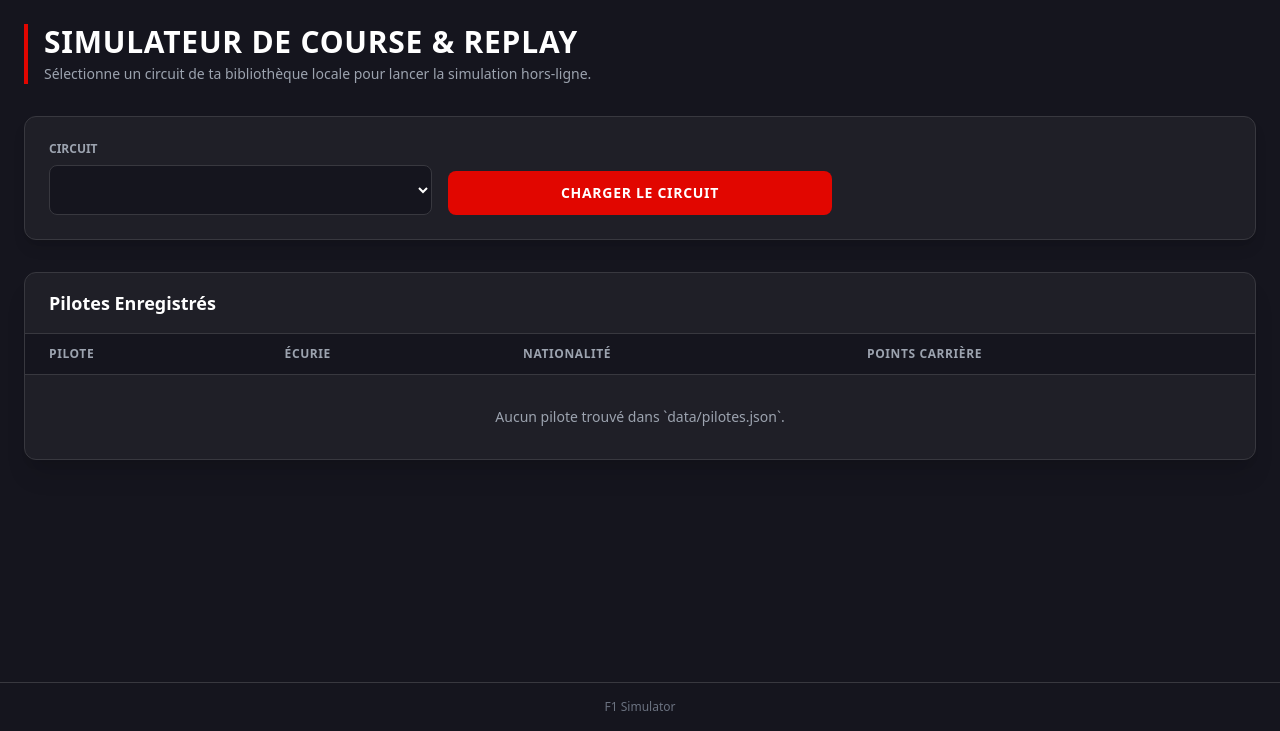
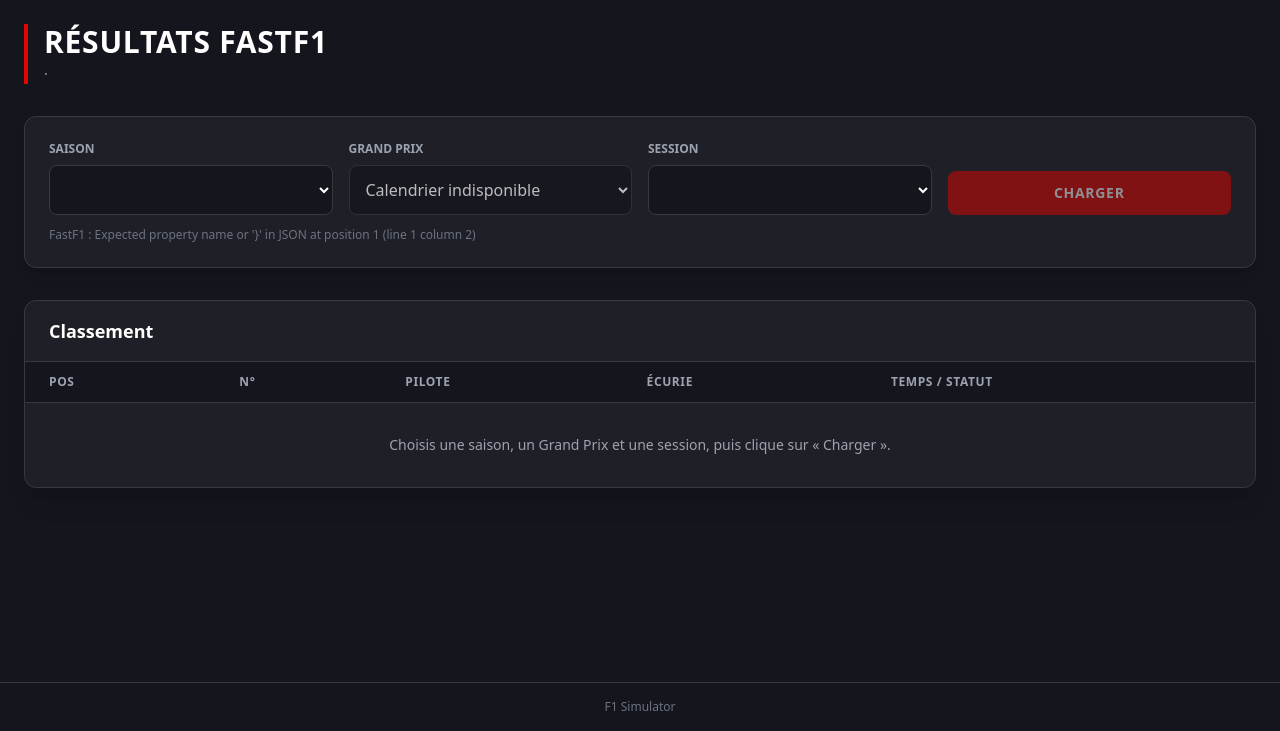
Before and after one commit to hugorouff/F1-Simulator, a Symfony app: template templates/simulator/index.html.twig in a window 1280 px wide. Shown: the part 69-800 px from the top of the page. Run offline with Twig, Linux system fonts and the light colour scheme; the template is opened without the code that fills it, so the values that code supplies are empty; some libraries are stand-ins or nearby versions.

Commit message:
Update index.html.twig

```diff
--- a/templates/simulator/index.html.twig
+++ b/templates/simulator/index.html.twig
@@ -1,68 +1,97 @@
 {% extends 'base.html.twig' %}
 
-{% block title %}Simulateur de Course - Bibliothèque Locale{% endblock %}
+{% block title %}Simulateur F1 - {{ event_name ?? 'Résultats' }} {{ selected_year }}{% endblock %}
 
 {% block body %}
 <div class="mb-8 border-l-4 border-f1-red pl-4">
     <h2 class="text-2xl sm:text-3xl font-extrabold uppercase tracking-wide">
-        Simulateur de Course & Replay
+        {{ event_name ?? ('Résultats FastF1 ' ~ selected_year) }}
     </h2>
     <p class="text-gray-400 text-sm mt-1">
-        Sélectionne un circuit de ta bibliothèque locale pour lancer la simulation hors-ligne.
+        {{ sessions[selected_session] ?? selected_session }} · {{ selected_year }}
     </p>
 </div>
 
 <div class="bg-f1-card p-4 sm:p-6 rounded-xl border border-f1-border mb-8 shadow-lg">
-    <form method="GET" action="{{ path('app_replay') }}" id="sim-form" class="grid grid-cols-1 md:grid-cols-3 gap-4">
+    <form method="GET" action="{{ path('app_simulator') }}" id="sim-form"
+          data-calendar-url="{{ path('api_fastf1_calendar', {year: 2000}) }}"
+          data-selected-round="{{ selected_round }}"
+          class="grid grid-cols-1 md:grid-cols-4 gap-4">
         <div>
-            <label class="block text-xs font-semibold text-gray-400 uppercase mb-2">Circuit</label>
-            <select name="circuit" id="sim-circuit" class="w-full bg-f1-dark border border-f1-border rounded-lg p-3 text-white focus:border-f1-red focus:outline-none">
-                {% for slug, circuit in circuits %}
-                    <option value="{{ slug }}" {{ selected_circuit == slug ? 'selected' }}>
-                        {{ circuit.name }} ({{ (circuit.length_m / 1000)|round(2) }} km)
-                    </option>
+            <label class="block text-xs font-semibold text-gray-400 uppercase mb-2">Saison</label>
+            <select name="year" id="sim-year" class="w-full bg-f1-dark border border-f1-border rounded-lg p-3 text-white focus:border-f1-red focus:outline-none">
+                {% for y in years %}
+                    <option value="{{ y }}" {{ selected_year == y ? 'selected' }}>{{ y }}</option>
+                {% endfor %}
+            </select>
+        </div>
+        <div>
+            <label class="block text-xs font-semibold text-gray-400 uppercase mb-2">Grand Prix</label>
+            <select name="round" id="sim-round" required disabled class="w-full bg-f1-dark border border-f1-border rounded-lg p-3 text-white focus:border-f1-red focus:outline-none">
+                <option value="">Chargement du calendrier…</option>
+            </select>
+        </div>
+        <div>
+            <label class="block text-xs font-semibold text-gray-400 uppercase mb-2">Session</label>
+            <select name="session" class="w-full bg-f1-dark border border-f1-border rounded-lg p-3 text-white focus:border-f1-red focus:outline-none">
+                {% for code, label in sessions %}
+                    <option value="{{ code }}" {{ selected_session == code ? 'selected' }}>{{ label }}</option>
                 {% endfor %}
             </select>
         </div>
         <div class="flex items-end">
-            <button type="submit" id="load-btn" class="w-full bg-f1-red hover:bg-red-700 text-white font-bold py-3 px-4 rounded-lg transition uppercase text-sm tracking-wider">
-                Charger le circuit
+            <button type="submit" id="load-btn" disabled class="w-full bg-f1-red hover:bg-red-700 text-white font-bold py-3 px-4 rounded-lg transition uppercase text-sm tracking-wider disabled:cursor-not-allowed disabled:opacity-50">
+                Charger
             </button>
         </div>
     </form>
+    <p id="calendar-status" class="text-xs text-gray-500 mt-3 min-h-4" role="status"></p>
     <p id="loading" class="hidden text-sm text-gray-400 mt-2">
-        Chargement des données de la simulation...
+        Chargement des données… le premier appel d'une session peut prendre jusqu'à 2 minutes.
     </p>
 </div>
 
+{% if error %}
+    <div class="bg-red-950/50 border border-f1-red text-red-200 rounded-xl p-4 mb-8 text-sm">
+        {{ error }}
+    </div>
+{% endif %}
+
 <div class="bg-f1-card rounded-xl border border-f1-border overflow-hidden shadow-xl">
     <div class="px-4 sm:px-6 py-4 border-b border-f1-border">
-        <h3 class="font-bold text-lg">Pilotes Enregistrés</h3>
+        <h3 class="font-bold text-lg">Classement</h3>
     </div>
     <div class="overflow-x-auto">
         <table class="w-full text-left text-sm">
             <thead class="bg-f1-dark text-gray-400 uppercase text-xs tracking-wider border-b border-f1-border">
                 <tr>
+                    <th class="py-3 px-4 sm:px-6">Pos</th>
+                    <th class="py-3 px-4 sm:px-6">N°</th>
                     <th class="py-3 px-4 sm:px-6">Pilote</th>
                     <th class="py-3 px-4 sm:px-6">Écurie</th>
-                    <th class="py-3 px-4 sm:px-6">Nationalité</th>
-                    <th class="py-3 px-4 sm:px-6">Points Carrière</th>
+                    <th class="py-3 px-4 sm:px-6">Temps / Statut</th>
                 </tr>
             </thead>
             <tbody class="divide-y divide-f1-border">
                 {% for driver in drivers %}
                     <tr class="hover:bg-f1-dark/50 transition">
-                        <td class="py-3 px-4 sm:px-6 font-semibold whitespace-nowrap text-white">
+                        <td class="py-3 px-4 sm:px-6 font-bold {{ driver.position is not null and driver.position <= 3 ? 'text-f1-red' : 'text-gray-300' }}">
+                            {{ driver.position is not null ? 'P' ~ driver.position : 'NC' }}
+                        </td>
+                        <td class="py-3 px-4 sm:px-6 font-mono text-gray-400">{{ driver.number }}</td>
+                        <td class="py-3 px-4 sm:px-6 font-semibold whitespace-nowrap">
                             {{ driver.name }}
+                            <span class="text-xs text-gray-500">{{ driver.code }}</span>
                         </td>
-                        <td class="py-3 px-4 sm:px-6 text-gray-300 whitespace-nowrap">{{ driver.team ?? 'Indépendant' }}</td>
-                        <td class="py-3 px-4 sm:px-6 text-gray-400 whitespace-nowrap">{{ driver.nationality ?? 'N/A' }}</td>
-                        <td class="py-3 px-4 sm:px-6 font-mono text-gray-300">{{ driver.points ?? 0 }}</td>
+                        <td class="py-3 px-4 sm:px-6 text-gray-300 whitespace-nowrap">{{ driver.team }}</td>
+                        <td class="py-3 px-4 sm:px-6 font-mono whitespace-nowrap">
+                            {{ driver.time ?? driver.status }}
+                        </td>
                     </tr>
                 {% else %}
                     <tr>
-                        <td colspan="4" class="py-8 text-center text-gray-400">
-                            Aucun pilote trouvé dans `data/pilotes.json`.
+                        <td colspan="5" class="py-8 text-center text-gray-400">
+                            {{ selected_round > 0 ? 'Aucune donnée à afficher.' : 'Choisis une saison, un Grand Prix et une session, puis clique sur « Charger ».' }}
                         </td>
                     </tr>
                 {% endfor %}
@@ -72,17 +101,6 @@
 </div>
 
 <script>
-(function () {
-    'use strict';
-    var form = document.getElementById('sim-form');
-    var button = document.getElementById('load-btn');
-
-    form.addEventListener('submit', function () {
-        document.getElementById('loading').classList.remove('hidden');
-        button.classList.add('opacity-50');
-    });
-})();
-/*
 (function () {
     'use strict';
     var form = document.getElementById('sim-form');
@@ -146,6 +164,5 @@
     });
     loadCalendar();
 })();
-*/
 </script>
 {% endblock %}
```
